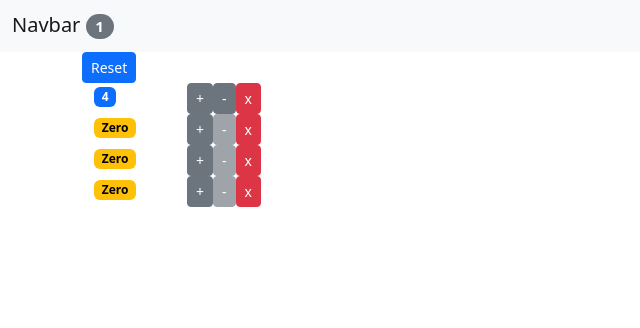
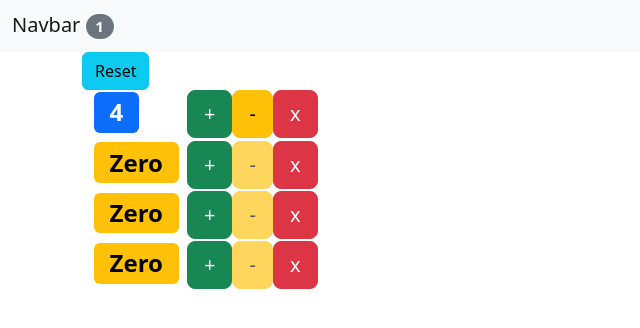
Before and after one commit to mightyhyuk/counter, a React (Create React App) app: page / in a window 1280 px wide. Shown: the top 328 px of the page, without its empty margins (0-640 px from the left). Built offline with nearby package versions, Linux system fonts and the light colour scheme.

Commit message:
Update button styles

```diff
--- a/src/components/counter.jsx
+++ b/src/components/counter.jsx
@@ -6,27 +6,29 @@ class Counter extends Component {
       <div className="container">
         <div className="row">
           <div className="col-1">
-            <span className={this.getBadgeClasses()}>
-              {this.getBadgeValue()}
-            </span>
+            <h2>
+              <span className={this.getBadgeClasses()}>
+                {this.getBadgeValue()}
+              </span>
+            </h2>
           </div>
           <div className="col">
             <button
               onClick={() => this.props.handleIncrement(this.props.counter)}
-              className="btn btn-secondary btn-sm"
+              className="btn btn-success btn-lg"
             >
               +
             </button>
             <button
               onClick={() => this.props.handleDecrement(this.props.counter)}
-              className="btn btn-secondary btn-sm"
+              className="btn btn-warning btn-lg"
               disabled={this.props.counter.value === 0}
             >
               -
             </button>
             <button
               onClick={() => this.props.handleDelete(this.props.counter.id)}
-              className="btn btn-danger btn-sm"
+              className="btn btn-danger btn-lg"
             >
               x
             </button>
--- a/src/components/counters.jsx
+++ b/src/components/counters.jsx
@@ -13,7 +13,7 @@ class Counters extends Component {
 
     return (
       <>
-        <button onClick={handleReset} className="btn btn-primary btn-sm">
+        <button onClick={handleReset} className="btn btn-info">
           Reset
         </button>
         {counters.map((counter) => (
```
